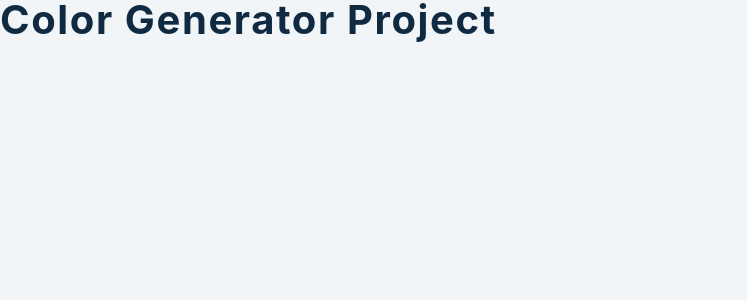
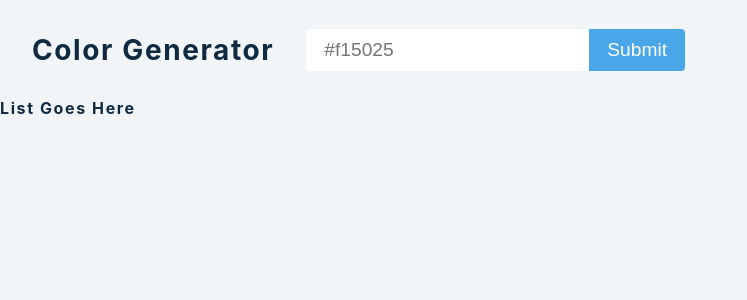
Before and after one commit to femi-ologunwa/9-reactjs-color-generator-project, a React (Create React App) app: page / in a window 1280 px wide. Shown: the top 300 px of the page, without its empty margins (0-747 px from the left). Built offline with nearby package versions, Linux system fonts and the light colour scheme.

Commit message:
completed static setup in App component

```diff
--- a/src/App.js
+++ b/src/App.js
@@ -1,8 +1,37 @@
-import React, { useState } from 'react'
-import SingleColor from './SingleColor'
+import React, { useState } from 'react';
+import SingleColor from './SingleColor';
 
 function App() {
-  return <h2>color generator project</h2>
+   const [color, setColor] = useState(''); //color for which tints and shades will be generated
+   const [error, setError] = useState(false); //to flag wrong color code input
+   const [list, setList] = useState([]); //list of color codes (tints and shades) generated for a user input
+
+   const handleSubmit = (e) => {
+      e.preventDefault();
+      console.log('hello');
+   };
+
+   return (
+      <>
+         <section className='container'>
+            <h3>color generator</h3>
+            <form onSubmit={handleSubmit}>
+               <input
+                  type='text'
+                  value={color}
+                  onChange={(e) => setColor(e.target.value)}
+                  placeholder='#f15025'
+               />
+               <button className='btn' type='submit'>
+                  submit
+               </button>
+            </form>
+         </section>
+         <section className='colors'>
+            <h4>list goes here</h4>
+         </section>
+      </>
+   );
 }
 
-export default App
+export default App;
```
